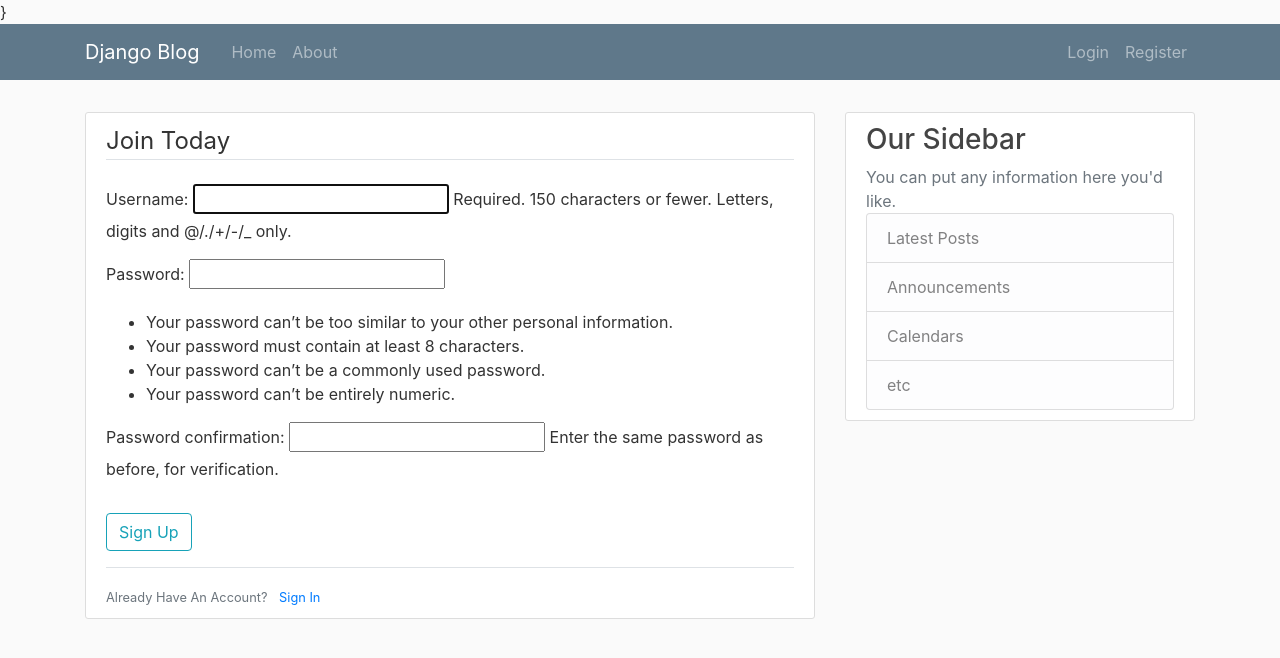
After one commit to HarIgo23/blog, a Django app: page /register/ in a window 1280 px wide. The commit adds this page. Shown: the top 658 px of the page. Run offline with Django 3.2, Linux system fonts and the light colour scheme; some libraries are stand-ins or nearby versions.

Commit message:
Turorial 6 first half Python Django Tutorial: Full-Featured Web App Part 6 - User Registration

```diff
--- a/django_project/blog/templates/base.html
+++ b/django_project/blog/templates/blog/base.html
@@ -18,10 +18,19 @@
     {% endif %}
 </head>
 <body>
-    {% include "header.html" %}
+    {% include "blog/header.html" %}
     <main role="main" class="container">
         <div class="row">
             <div class="col-md-8">
+                <div>
+                    {% if messages %}
+                        {% for message in messages %}
+                            <div class="alert alert-{{ message.tags }}">
+                                {{ message }}
+                            </div>
+                        {% endfor %}
+                    {% endif %}
+                </div>
                 {% block content %}{% endblock %}
             </div>
             <div class="col-md-4">
--- a/django_project/blog/templates/dashboard/about.html
+++ b/django_project/blog/templates/blog/dashboard/about.html
@@ -1,4 +1,4 @@
-{% extends "base.html" %}
+{% extends "blog/base.html" %}
 {% block content %}
     <h1>About page</h1>
 {% endblock content %}}
--- a/django_project/blog/templates/dashboard/home.html
+++ b/django_project/blog/templates/blog/dashboard/home.html
@@ -1,4 +1,4 @@
-{% extends "base.html" %}
+{% extends "blog/base.html" %}
 {% block content %}
     {% for post in posts %}
         <article class="media content-section">
--- a/django_project/blog/views.py
+++ b/django_project/blog/views.py
@@ -6,8 +6,8 @@ def home(request):
     context = {
         'posts': Post.objects.all()
     }
-    return render(request, 'dashboard/home.html', context)
+    return render(request, 'blog/dashboard/home.html', context)
 
 
 def about(request):
-    return render(request, 'dashboard/about.html', {'title': 'About'})
+    return render(request, 'blog/dashboard/about.html', {'title': 'About'})
--- a/django_project/django_project/settings.py
+++ b/django_project/django_project/settings.py
@@ -38,6 +38,7 @@ INSTALLED_APPS = [
     'django.contrib.messages',
     'django.contrib.staticfiles',
     'blog.apps.BlogConfig',
+    'users.apps.UsersConfig',
 ]
 
 MIDDLEWARE = [
--- a/django_project/django_project/urls.py
+++ b/django_project/django_project/urls.py
@@ -15,8 +15,10 @@ Including another URLconf
 """
 from django.contrib import admin
 from django.urls import path, include
+from users import views as users_views
 
 urlpatterns = [
     path('admin/', admin.site.urls),
-    path('', include('blog.urls'))
+    path('register/', users_views.register, name='register'),
+    path('', include('blog.urls')),
 ]
--- /dev/null
+++ b/django_project/users/admin.py
@@ -0,0 +1,3 @@
+from django.contrib import admin
+
+# Register your models here.
--- /dev/null
+++ b/django_project/users/apps.py
@@ -0,0 +1,5 @@
+from django.apps import AppConfig
+
+
+class UsersConfig(AppConfig):
+    name = 'users'
--- /dev/null
+++ b/django_project/users/models.py
@@ -0,0 +1,3 @@
+from django.db import models
+
+# Create your models here.
--- /dev/null
+++ b/django_project/users/templates/users/register.html
@@ -0,0 +1,20 @@
+{% extends "blog/base.html" %}
+{% block content %}
+    <div class="content-section">
+        <form method="POST">
+            {% csrf_token %}
+            <fieldset class="form-group">
+                <legend class="border-bottom mb-4">Join Today</legend>
+                {{ form.as_p }}
+            </fieldset>
+            <div class="form-group">
+                <button type="submit" class="btn btn-outline-info">Sign Up</button>
+            </div>
+        </form>
+        <div class="border-top pt-3">
+            <small class="text-muted">
+                Already Have An Account? <a class="ml-2" href="#">Sign In</a>
+            </small>
+        </div>
+    </div>
+{% endblock content %}}
--- /dev/null
+++ b/django_project/users/tests.py
@@ -0,0 +1,3 @@
+from django.test import TestCase
+
+# Create your tests here.
--- /dev/null
+++ b/django_project/users/views.py
@@ -0,0 +1,17 @@
+from django.shortcuts import render, redirect
+from django.contrib.auth.forms import UserCreationForm
+from django.contrib.auth.models import User
+from django.contrib import messages
+
+
+def register(request):
+    if request.method == "POST":
+        form = UserCreationForm(request.POST)
+        if form.is_valid():
+            form.save()
+            username = form.cleaned_data.get("username")
+            messages.success(request, f'Account created for {username}!')
+            return redirect('blog-home')
+    else:
+        form = UserCreationForm()
+    return render(request, "users/register.html", {"form": form})
```
Also changed, not shown: django_project/blog/templates/blog/header.html (renamed from django_project/blog/templates/header.html), django_project/users/__init__.py (added), django_project/users/migrations/__init__.py (added).
